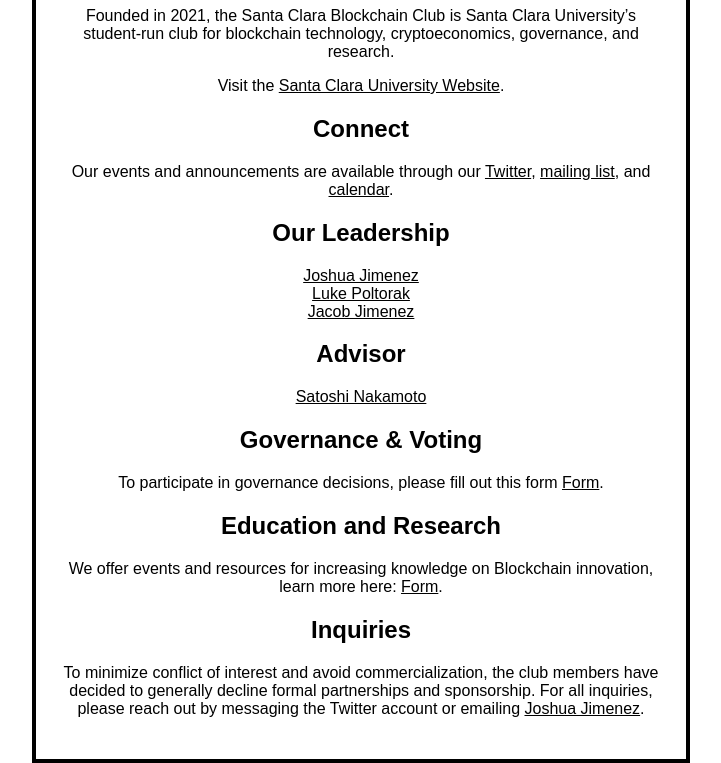
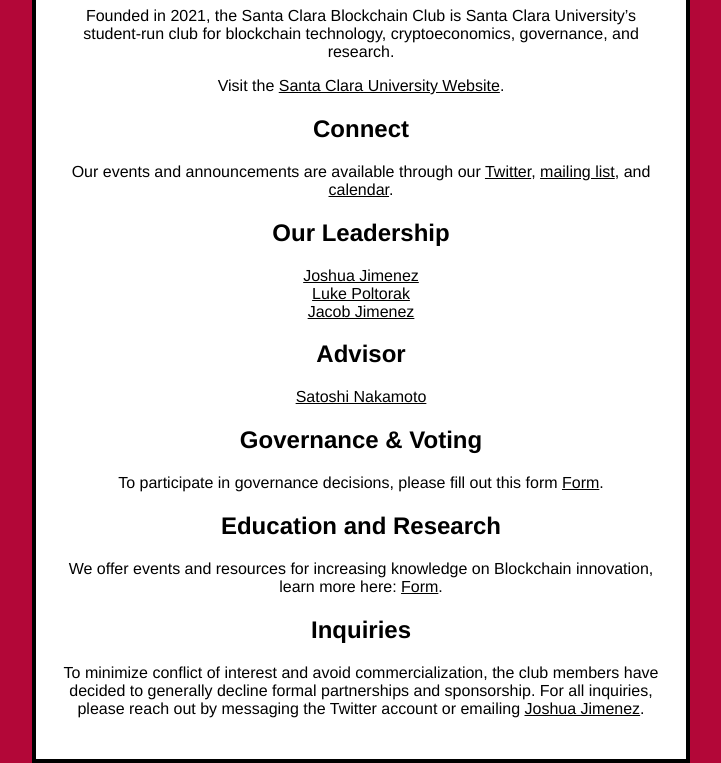
Before and after one commit to SCUBlockchainClub/scublockchainclub.github.io, a plain HTML site: page index.html in a window 1280 px wide. Shown: the part 282-1045 px from the top of the page, without its empty margins (279-1000 px from the left). Drawn offline with Linux system fonts and the light colour scheme.

Commit message:
Update style.css

```diff
--- a/style.css
+++ b/style.css
@@ -8,9 +8,10 @@
 }
 
 body {
-    font-family: Arial, Helvetica, sans-serif;
+    font-family: Helvetica;
     text-align: center;
     display: table-cell;
+    background-color: #b30738;
     vertical-align: middle;
 }
 
```
